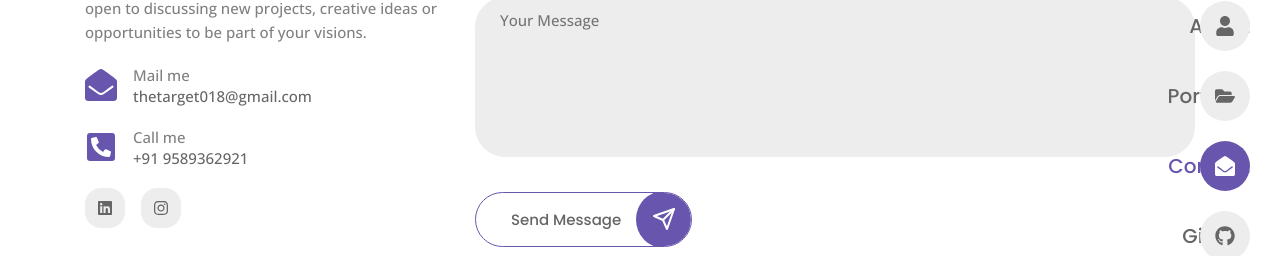
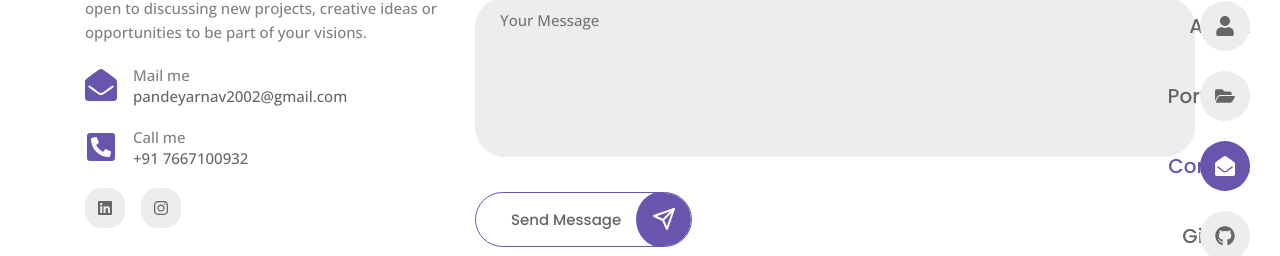
Before and after one commit to ARNAVPANDEY01/Portfolio, a React (Vite) app: page /contact in a window 1280 px wide. Shown: the part 304-560 px from the top of the page. Built offline with nearby package versions, Linux system fonts and the light colour scheme; the HTML template or start-up script is replaced by a standard one.

Commit message:
Update Contact.jsx

```diff
--- a/src/pages/contact/Contact.jsx
+++ b/src/pages/contact/Contact.jsx
@@ -35,7 +35,7 @@ const Contact = () => {
 
                             <div>
                                 <span className="info__title">Mail me</span>
-                                <h4 className="info__desc">thetarget018@gmail.com</h4 >
+                                <h4 className="info__desc">pandeyarnav2002@gmail.com</h4 >
                             </div>
                         </div>
                         <div className="info__item">
@@ -43,7 +43,7 @@ const Contact = () => {
 
                             <div>
                                 <span className="info__title">Call me</span>
-                                <h4 className="info__desc">+91 9589362921</h4>
+                                <h4 className="info__desc">+91 7667100932</h4>
                             </div>
                         </div>
                     </div>
```
